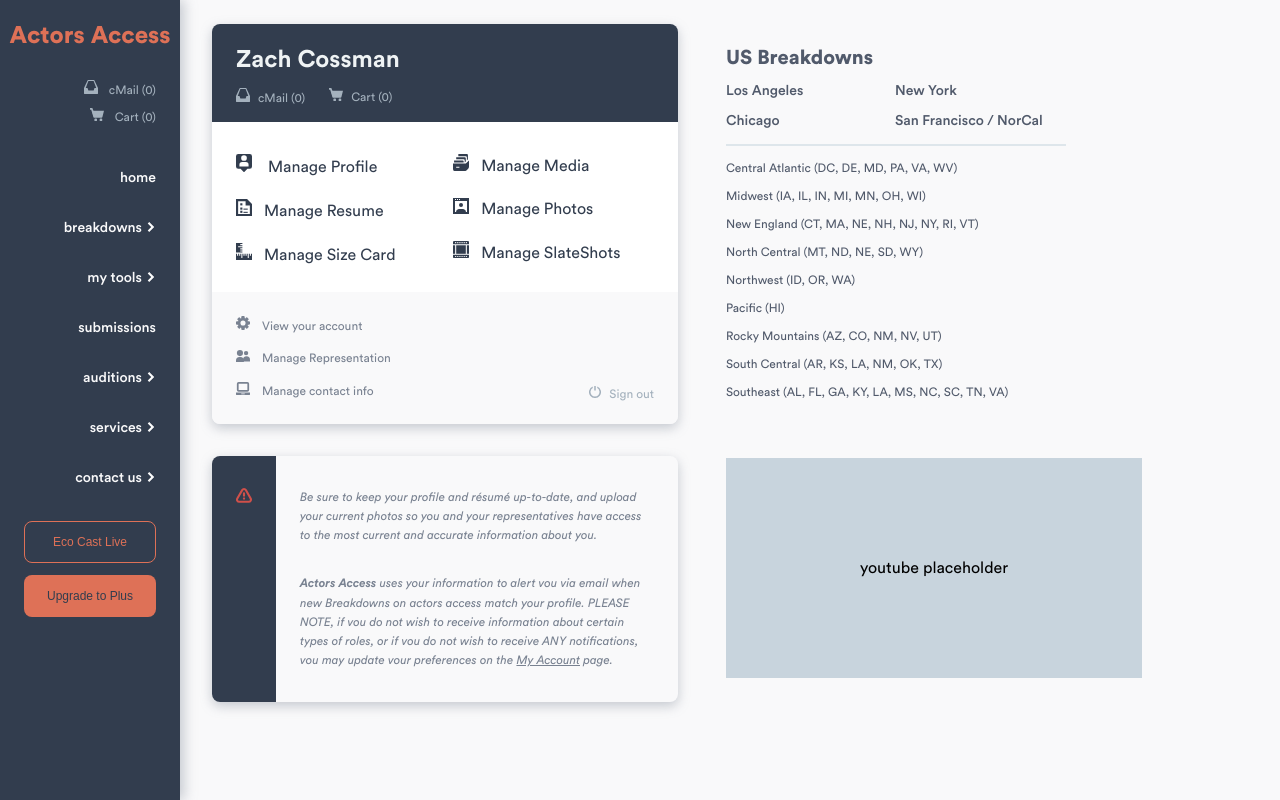
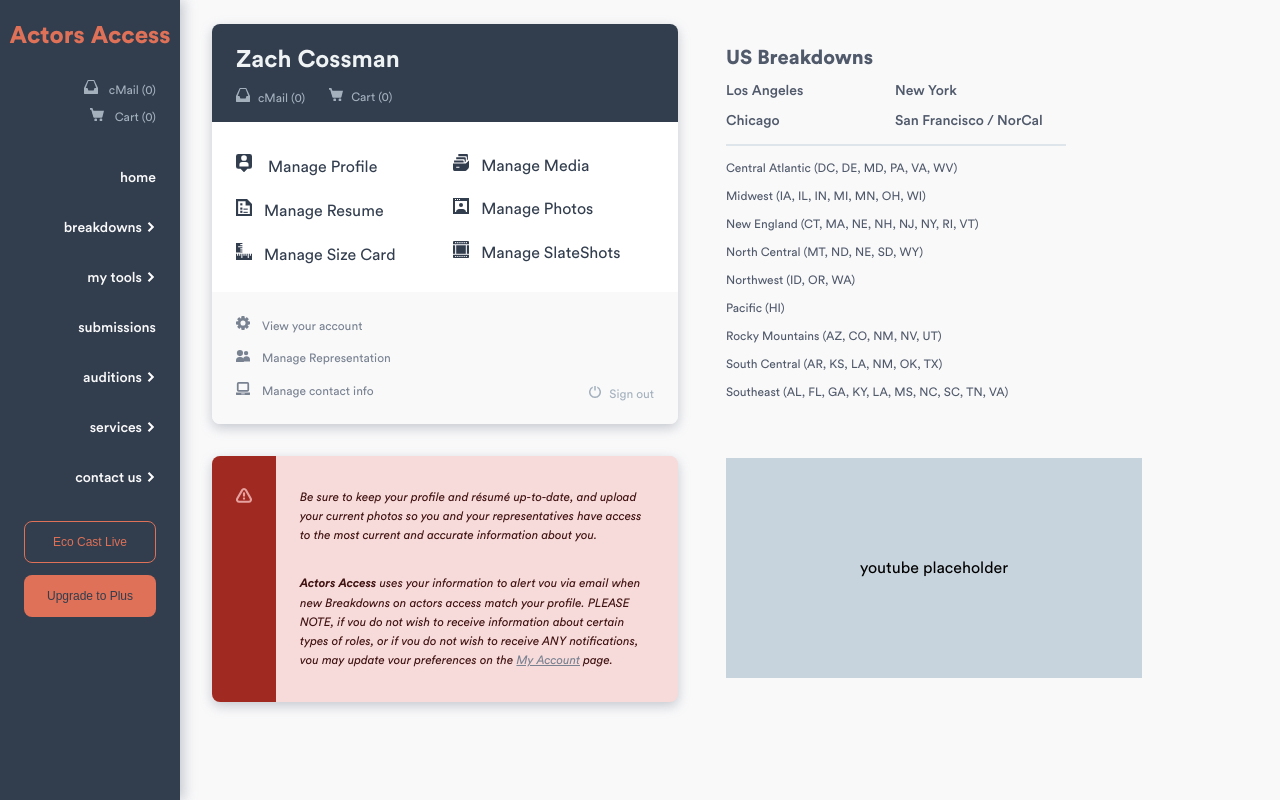
Before and after one commit to Zachcos/ActorsAccessRedesign, a Next.js app: page / in a window 1280 px wide. Built offline with nearby package versions, Linux system fonts and the light colour scheme.

Commit message:
Adjust styling to ensure ReminderCard resizes based on content

```diff
--- a/components/reminderCard.tsx
+++ b/components/reminderCard.tsx
@@ -6,14 +6,12 @@
   border-radius: 8px;
   box-shadow: 0 4px 12px rgba(121, 130, 145, 0.4);
   display: flex;
-  height: 246px;
-  margin-bottom: 32px;
+  height: 100%;
   width: 466px;
   .sidebar {
     background: ${colors.neut_8};
     border-radius: 8px 0 0 8px;
     width: 64px;
-    height: 100%;
     .iconContainer {
       display: flex;
       justify-content: center;
@@ -28,10 +26,13 @@
   .main {
     ${font(12, 400, `${colors.neut_6}`, 'italic')};
     box-sizing: border-box;
-    padding: 32px 24px 0 24px;
+    padding: 32px 24px 32px 24px;
     p {
       line-height: 1.2rem;
       margin-bottom: 1.8rem;
+      &:last-child {
+        margin-bottom: 0;
+      }
       i {
         ${font(12, 800)};
       }
@@ -40,10 +41,26 @@
       }
     }
   }
+  &.danger {
+    background: ${colors.dang_1};
+    .sidebar {
+      background: ${colors.dang_6};
+      svg {
+        fill: ${colors.dang_2};
+      }
+    }
+    .main {
+      ${font(12, 400, `${colors.dang_9}`, 'italic')};
+    }
+  }
 `;
 
-const ReminderCard = () => (
-  <Card>
+interface Props {
+  type: string;
+}
+
+const ReminderCard = ({ type }: Props) => (
+  <Card className={type}>
     <div className='sidebar'>
       <div className='iconContainer'>
         <Warning />
```
